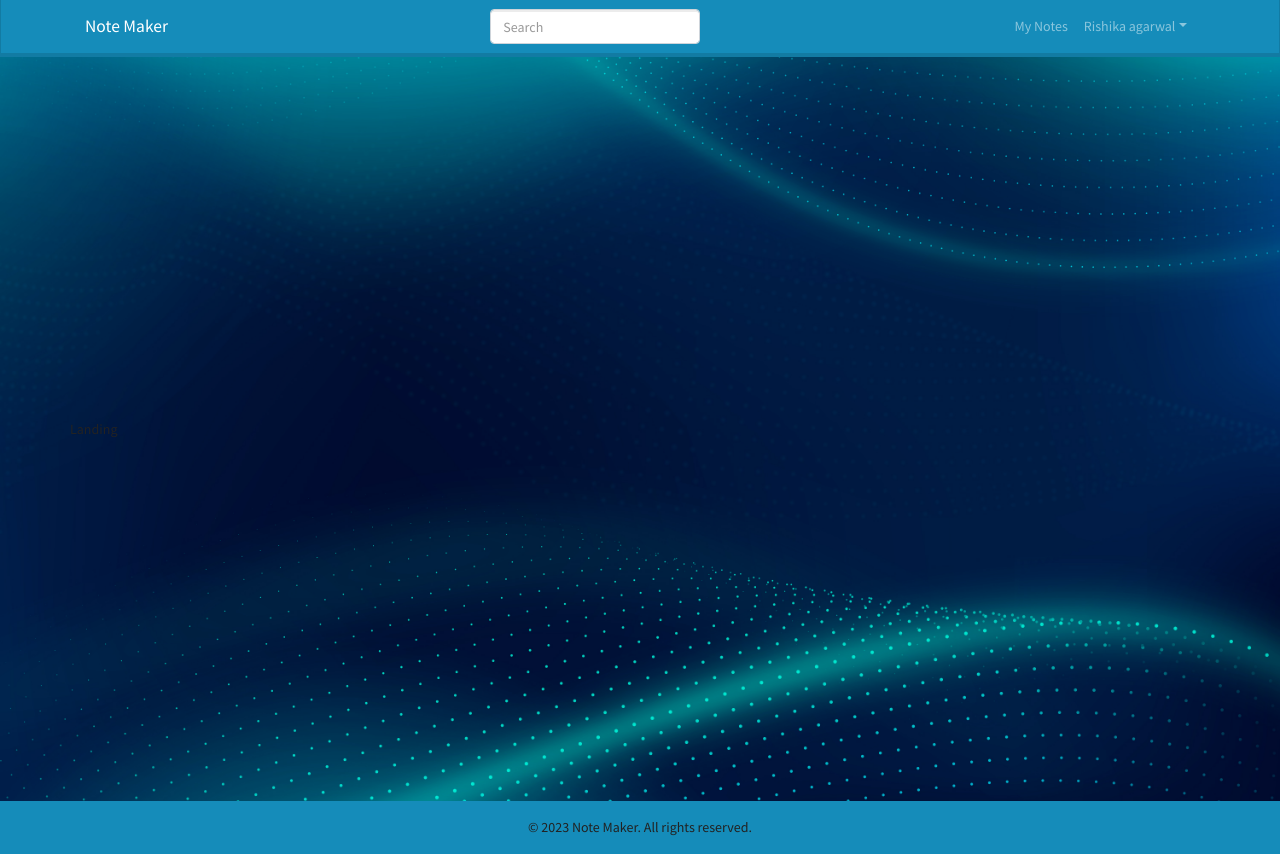
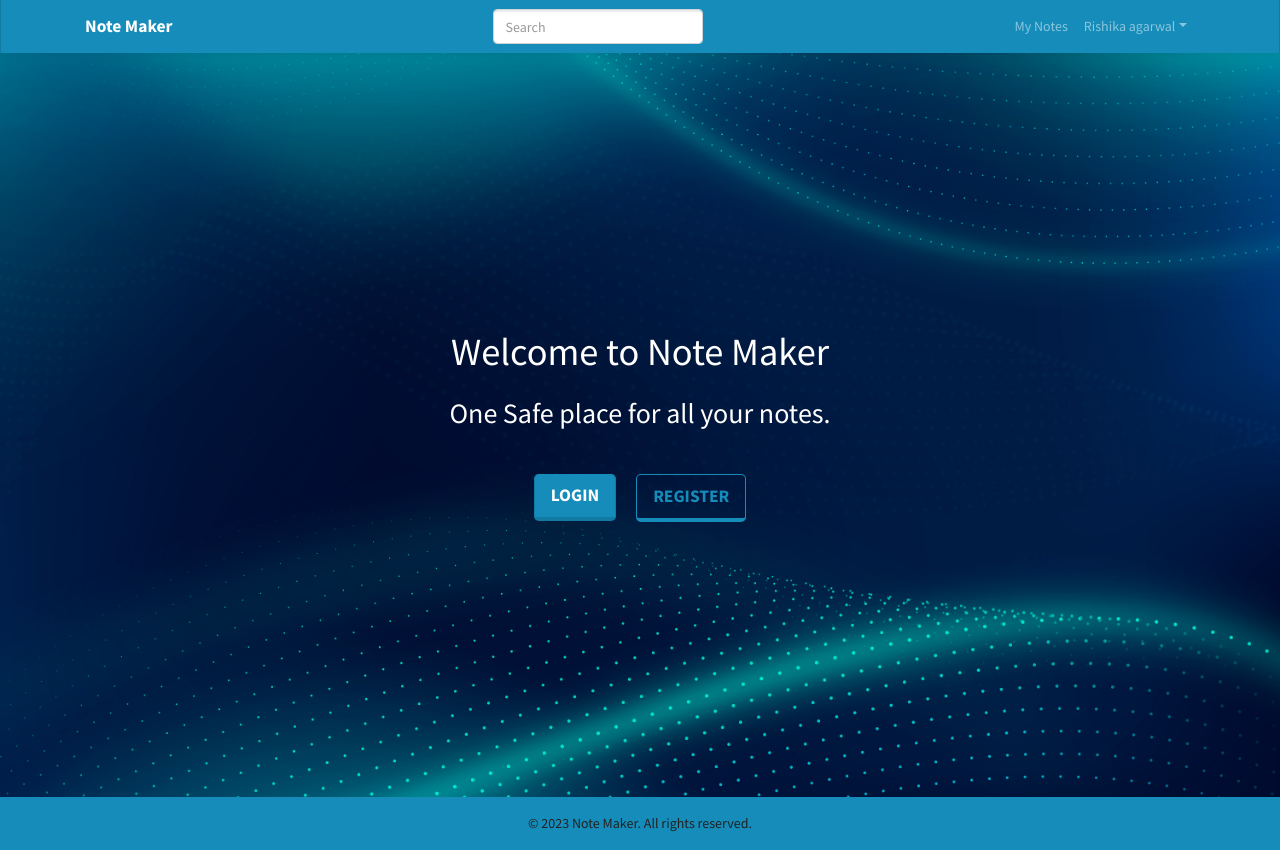
Before and after one commit to Rishika-993/NoteMaker, a React (Create React App) app in the folder frontend/: page / in a window 1280 px wide. Built offline with nearby package versions, Linux system fonts and the light colour scheme.

Commit message:
feat: add react-router-dom dependency and enhance LandingPage with welcome message and buttons

```diff
--- a/frontend/package.json
+++ b/frontend/package.json
@@ -10,6 +10,7 @@
     "react": "^19.1.0",
     "react-bootstrap": "^2.10.10",
     "react-dom": "^19.1.0",
+    "react-router-dom": "^7.7.0",
     "react-scripts": "5.0.1",
     "web-vitals": "^2.1.4"
   },
--- a/frontend/src/screens/LandingPage/LandingPage.css
+++ b/frontend/src/screens/LandingPage/LandingPage.css
@@ -6,3 +6,86 @@
     background-position: center;
     background-size: cover;
 }
+.bg-body-tertiary{
+    border-bottom: #082746 ;
+    box-shadow: 0 0 10px rgba(0, 0, 0, 0.1);
+}
+.title {
+    font-size: 10vw;
+    text-align: center;
+    padding: 0 5vw;
+}
+
+.subtitle {
+    font-size: 1.5rem;
+    padding-top: 10px;
+    text-align: center;
+}
+
+.intro-text {
+    width: 100%;
+    text-align: center;
+    padding: 0 2vw;
+}
+
+.buttonContainer {
+    margin-top: 40px;
+    display: flex;
+    flex-wrap: wrap;
+    gap: 20px;
+    justify-content: center;
+    padding: 0 5vw;
+}
+
+.landingbutton {
+    width: 40vw;
+    max-width: 200px;
+    min-width: 120px;
+    height: 50px;
+    font-size: 1rem;
+}
+.custom-dropdown .nav-link{
+    color: #f8f9fa !important;
+    font-size: 0.9rem;
+}
+.highlight {
+    color: #f8f9fa !important;
+    font-size: 0.9rem;
+}
+
+/* Tablet screens */
+@media only screen and (min-width: 768px) {
+    .title {
+        font-size: 4vw;
+    }
+
+    .subtitle {
+        font-size: 1.75rem;
+    }
+
+    .landingbutton {
+        width: 180px;
+        height: 55px;
+    }
+
+    .buttonContainer {
+        padding: 0 10vw;
+    }
+}
+
+/* Large desktops */
+@media only screen and (min-width: 1200px) {
+    .title {
+        font-size: 3vw;
+        padding: 0 10vw;
+    }
+
+    .landingbutton {
+        width: 200px;
+        height: 60px;
+    }
+
+    .buttonContainer {
+        padding: 0 15vw;
+    }
+}
--- a/frontend/src/screens/LandingPage/LandingPage.js
+++ b/frontend/src/screens/LandingPage/LandingPage.js
@@ -1,5 +1,5 @@
 import React from 'react'
-import { Container, Row } from 'react-bootstrap'
+import { Button, Container, Row } from 'react-bootstrap'
 import './LandingPage.css';
 
 export const LandingPage = () => {
@@ -7,7 +7,20 @@ export const LandingPage = () => {
       <div className='main'>
           <Container>
               <Row>
-                  Landing
+                  <div className='intro-text'>
+                      <div className='text-white'>
+                          <h1 className='title'>Welcome to Note Maker</h1>
+                          <p className='subtitle'>One Safe place for all your notes.</p>
+                      </div>
+                      <div className='buttonContainer'>
+                          <a href="/login">
+                              <Button size='lg' className='landingButton'>Login</Button>
+                          </a>
+                          <a href="/register">
+                              <Button size='lg' className='landingButton' variant='outline-primary'>Register</Button>
+                          </a>
+                      </div>
+                  </div>
               </Row>
           </Container>
     </div>
```
Also changed, not shown: frontend/src/bootstrap.min.css, 1 other file (tests, documents, lock files or other folders).
